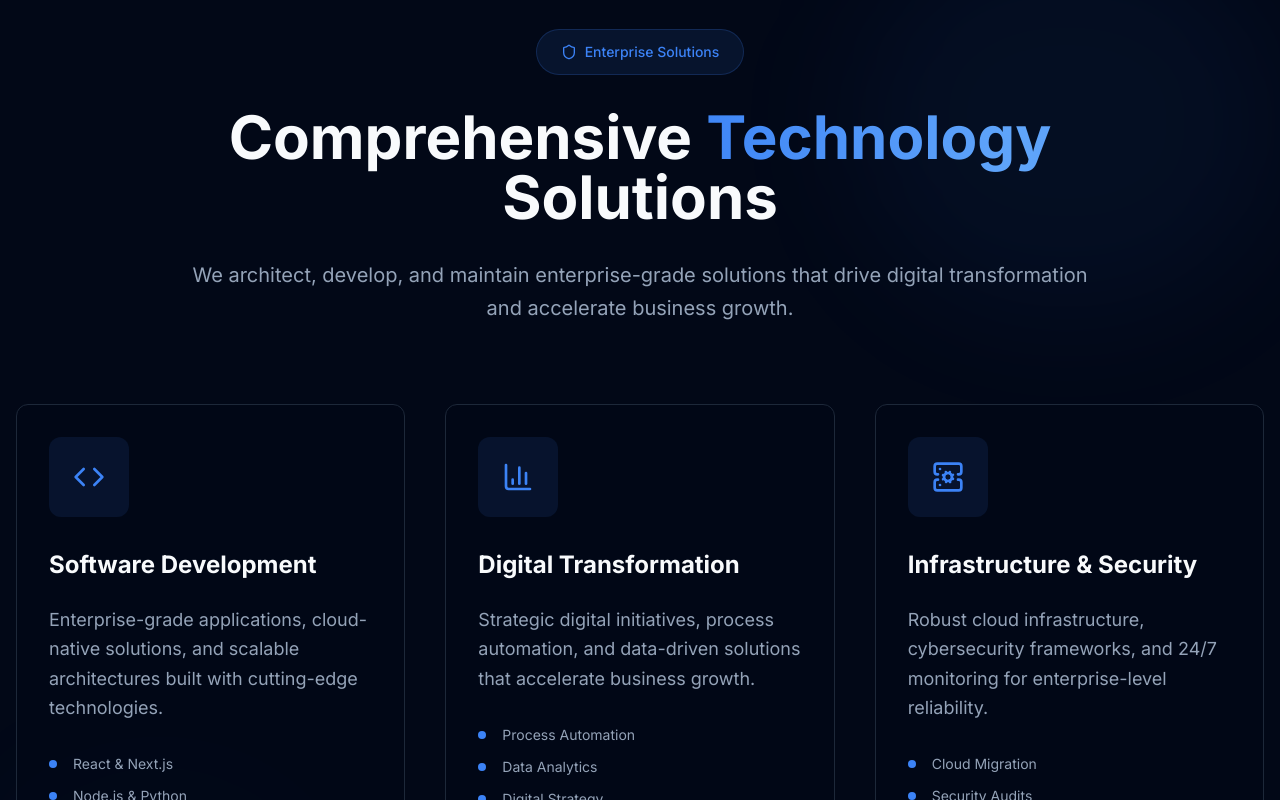
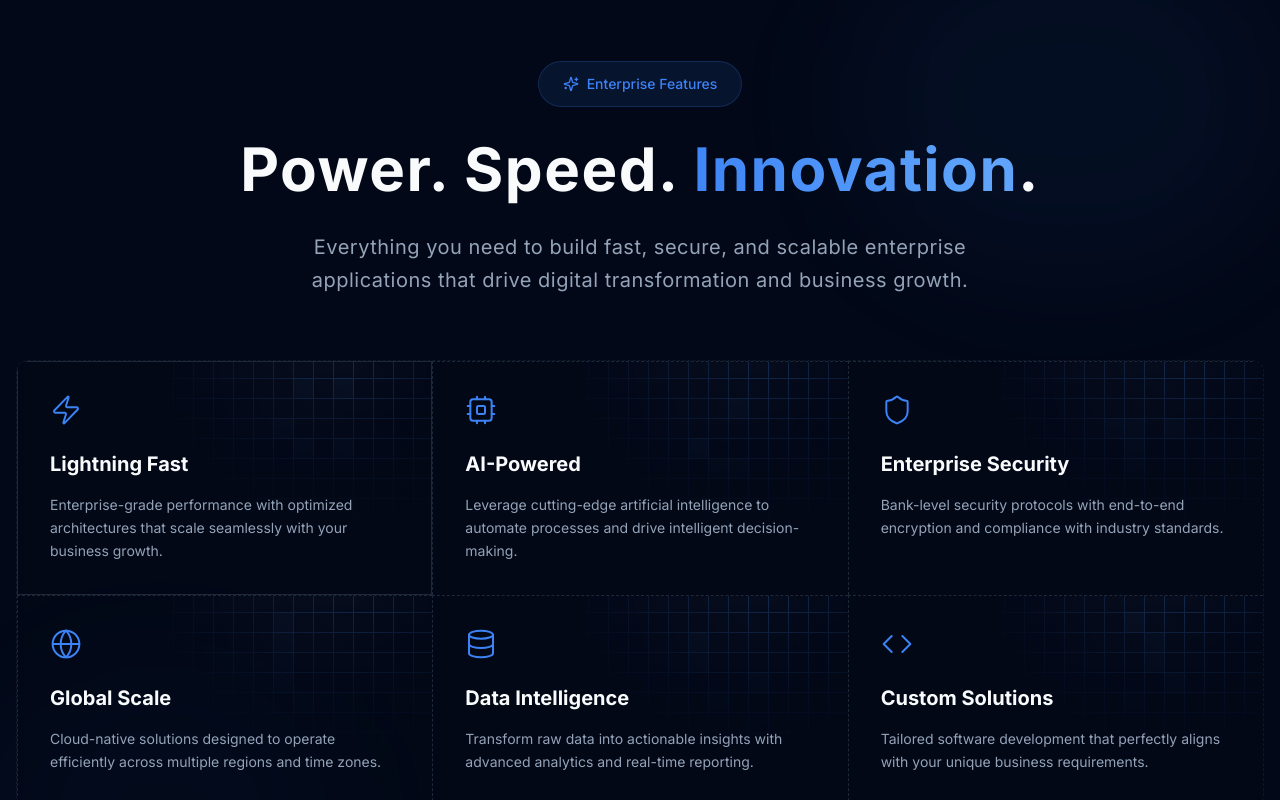
Before and after one commit to Rushil-s/aura-byt-digital-forge, a React (Vite) app: page / in a window 1280 px wide. Shown: the part 1060-1860 px from the top of the page. Built offline with nearby package versions, Linux system fonts and the light colour scheme.

Commit message:
Integrate Grid Feature Cards Component

```diff
--- a/package.json
+++ b/package.json
@@ -49,7 +49,7 @@
     "cmdk": "^1.0.0",
     "date-fns": "^3.6.0",
     "embla-carousel-react": "^8.3.0",
-    "framer-motion": "^11.0.8",
+    "framer-motion": "^11.18.2",
     "input-otp": "^1.2.4",
     "lucide-react": "^0.462.0",
     "next-themes": "^0.3.0",
--- /dev/null
+++ b/src/components/FeatureShowcase.tsx
@@ -0,0 +1,99 @@
+import { Zap, Cpu, Fingerprint, Pencil, Settings2, Sparkles, Shield, Globe, Database, Code, BarChart3, ServerCog } from 'lucide-react';
+import { motion, useReducedMotion } from 'framer-motion';
+import { FeatureCard } from '@/components/ui/grid-feature-cards';
+
+const features = [
+	{
+		title: 'Lightning Fast',
+		icon: Zap,
+		description: 'Enterprise-grade performance with optimized architectures that scale seamlessly with your business growth.',
+	},
+	{
+		title: 'AI-Powered',
+		icon: Cpu,
+		description: 'Leverage cutting-edge artificial intelligence to automate processes and drive intelligent decision-making.',
+	},
+	{
+		title: 'Enterprise Security',
+		icon: Shield,
+		description: 'Bank-level security protocols with end-to-end encryption and compliance with industry standards.',
+	},
+	{
+		title: 'Global Scale',
+		icon: Globe,
+		description: 'Cloud-native solutions designed to operate efficiently across multiple regions and time zones.',
+	},
+	{
+		title: 'Data Intelligence',
+		icon: Database,
+		description: 'Transform raw data into actionable insights with advanced analytics and real-time reporting.',
+	},
+	{
+		title: 'Custom Solutions',
+		icon: Code,
+		description: 'Tailored software development that perfectly aligns with your unique business requirements.',
+	},
+];
+
+export default function FeatureShowcase() {
+	return (
+		<section className="py-20 md:py-32 bg-background relative overflow-hidden">
+			{/* Background decoration */}
+			<div className="absolute inset-0">
+				<div className="absolute top-0 right-0 w-1/3 h-1/3 bg-primary/5 blur-3xl rounded-full" />
+				<div className="absolute bottom-0 left-0 w-1/4 h-1/4 bg-primary/5 blur-3xl rounded-full" />
+			</div>
+
+			<div className="mx-auto w-full max-w-7xl space-y-16 px-4 relative z-10">
+				<AnimatedContainer className="mx-auto max-w-4xl text-center">
+					<div className="inline-flex items-center gap-2 px-6 py-3 bg-primary/10 text-primary rounded-full text-sm font-medium mb-8 border border-primary/20">
+						<Sparkles size={16} />
+						Enterprise Features
+					</div>
+					<h2 className="text-5xl md:text-6xl font-bold tracking-wide text-balance mb-8">
+						Power. Speed. <span className="gradient-text">Innovation</span>.
+					</h2>
+					<p className="text-muted-foreground text-xl tracking-wide text-balance leading-relaxed">
+						Everything you need to build fast, secure, and scalable enterprise applications
+						that drive digital transformation and business growth.
+					</p>
+				</AnimatedContainer>
+
+				<AnimatedContainer
+					delay={0.4}
+					className="grid grid-cols-1 divide-x divide-y divide-dashed border border-dashed border-border/50 sm:grid-cols-2 lg:grid-cols-3 rounded-xl overflow-hidden"
+				>
+					{features.map((feature, i) => (
+						<FeatureCard key={i} feature={feature} />
+					))}
+				</AnimatedContainer>
+			</div>
+		</section>
+	);
+}
+
+type ViewAnimationProps = {
+	delay?: number;
+	className?: React.ComponentProps<typeof motion.div>['className'];
+	children: React.ReactNode;
+};
+
+function AnimatedContainer({ className, delay = 0.1, children }: ViewAnimationProps) {
+	const shouldReduceMotion = useReducedMotion();
+
+	if (shouldReduceMotion) {
+		return <div className={className}>{children}</div>;
+	}
+
+	return (
+		<motion.div
+			initial={{ filter: 'blur(4px)', translateY: -8, opacity: 0 }}
+			whileInView={{ filter: 'blur(0px)', translateY: 0, opacity: 1 }}
+			viewport={{ once: true }}
+			transition={{ delay, duration: 0.8 }}
+			className={className}
+		>
+			{children}
+		</motion.div>
+	);
+}
--- /dev/null
+++ b/src/components/ui/grid-feature-cards.tsx
@@ -0,0 +1,75 @@
+import { cn } from '@/lib/utils';
+import React from 'react';
+
+type FeatureType = {
+	title: string;
+	icon: React.ComponentType<React.SVGProps<SVGSVGElement>>;
+	description: string;
+};
+
+type FeatureCardProps = React.ComponentProps<'div'> & {
+	feature: FeatureType;
+};
+
+export function FeatureCard({ feature, className, ...props }: FeatureCardProps) {
+	const p = genRandomPattern();
+
+	return (
+		<div className={cn('relative overflow-hidden p-8 bg-card/50 backdrop-blur-sm border border-border hover:bg-card/80 hover:border-primary/30 transition-all duration-300 group', className)} {...props}>
+			<div className="pointer-events-none absolute top-0 left-1/2 -mt-2 -ml-20 h-full w-full [mask-image:linear-gradient(white,transparent)]">
+				<div className="from-foreground/5 to-foreground/1 absolute inset-0 bg-gradient-to-r [mask-image:radial-gradient(farthest-side_at_top,white,transparent)] opacity-100">
+					<GridPattern
+						width={20}
+						height={20}
+						x="-12"
+						y="4"
+						squares={p}
+						className="fill-primary/5 stroke-primary/25 absolute inset-0 h-full w-full mix-blend-overlay"
+					/>
+				</div>
+			</div>
+			<div className="relative z-10">
+				<feature.icon className="text-primary size-8 mb-6 group-hover:scale-110 transition-transform duration-300" strokeWidth={1.5} aria-hidden />
+				<h3 className="text-xl font-bold mb-4 group-hover:text-primary transition-colors duration-300">{feature.title}</h3>
+				<p className="text-muted-foreground relative z-20 text-sm font-light leading-relaxed">{feature.description}</p>
+			</div>
+		</div>
+	);
+}
+
+function GridPattern({
+	width,
+	height,
+	x,
+	y,
+	squares,
+	...props
+}: React.ComponentProps<'svg'> & { width: number; height: number; x: string; y: string; squares?: number[][] }) {
+	const patternId = React.useId();
+
+	return (
+		<svg aria-hidden="true" {...props}>
+			<defs>
+				<pattern id={patternId} width={width} height={height} patternUnits="userSpaceOnUse" x={x} y={y}>
+					<path d={`M.5 ${height}V.5H${width}`} fill="none" />
+				</pattern>
+			</defs>
+			<rect width="100%" height="100%" strokeWidth={0} fill={`url(#${patternId})`} />
+			{squares && (
+				<svg x={x} y={y} className="overflow-visible">
+					{squares.map(([x, y], index) => (
+						<rect strokeWidth="0" key={index} width={width + 1} height={height + 1} x={x * width} y={y * height} />
+					))}
+				</svg>
+			)}
+		</svg>
+	);
+}
+
+function genRandomPattern(length?: number): number[][] {
+	length = length ?? 5;
+	return Array.from({ length }, () => [
+		Math.floor(Math.random() * 4) + 7, // random x between 7 and 10
+		Math.floor(Math.random() * 6) + 1, // random y between 1 and 6
+	]);
+}
--- a/src/pages/Index.tsx
+++ b/src/pages/Index.tsx
@@ -2,6 +2,7 @@ import React, { useEffect } from 'react';
 import Hero from '@/components/Hero';
 import SEO from '@/components/SEO';
 import ProductCard from '@/components/ProductCard';
+import FeatureShowcase from '@/components/FeatureShowcase';
 import { Code, BarChart3, ServerCog, ArrowRight, Shield, Zap, Globe, Users, Cpu, Database } from 'lucide-react';
 
 const Index = () => {
@@ -97,6 +98,9 @@ const Index = () => {
 
       {/* Hero Section */}
       <Hero />
+
+      {/* Feature Showcase Section */}
+      <FeatureShowcase />
 
       {/* Services Section */}
       <section className="section-padding bg-background relative overflow-hidden">
```
Also changed, not shown: 1 other file (tests, documents, lock files or other folders).
